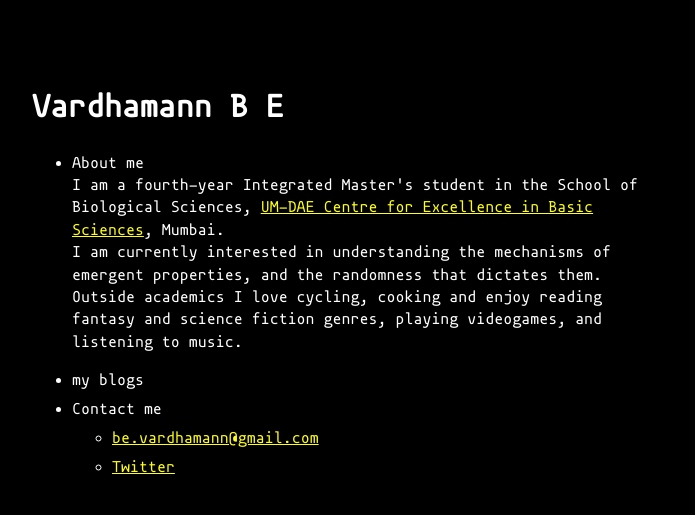
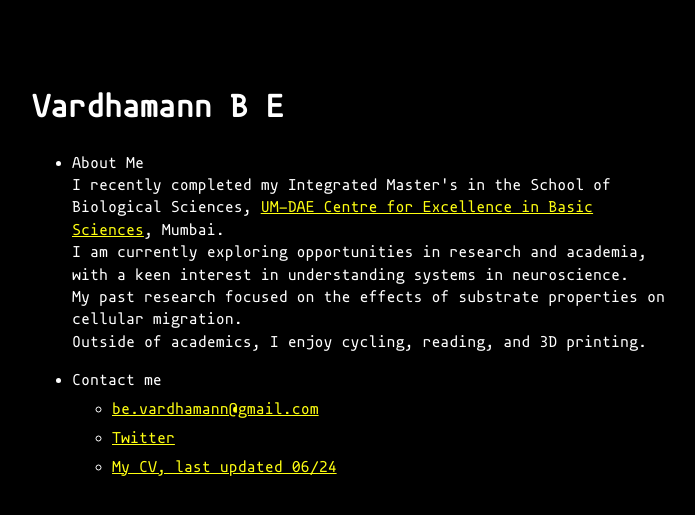
Before and after one commit to vardhamann/vardhamann.github.io, a Jekyll site: the page built from index.md, in a window 1280 px wide. Shown: the top 515 px of the page, without its empty margins (288-983 px from the left). Built offline with Jekyll 4.4.1, drawn with Linux system fonts in a browser that asks for light colours.

Commit message:
update homepage and added CV

```diff
--- a/_config.yml
+++ b/_config.yml
@@ -32,6 +32,7 @@ plugins:
 
 #theme: no-style-please
 remote_theme: riggraz/no-style-please
+favicon: "logo.png" # name+extension of favicon (which must be put on the root folder)
 
 theme_config:
   appearance: "dark" # can be "light", "dark" or "auto"
--- a/_data/menu.yml
+++ b/_data/menu.yml
@@ -2,12 +2,12 @@
 # https://github.com/riggraz/no-style-please#customize-the-menu
 
 entries:
-  - title: <p> About me <br> I am a fourth-year Integrated Master's student in the School of Biological Sciences, <a href="https://www.cbs.ac.in/" target=”_blank”>UM-DAE Centre for Excellence in Basic Sciences</a>, Mumbai. <br> I am currently interested in understanding the mechanisms of emergent properties, and the randomness that dictates them. <br> Outside academics I love cycling, cooking and enjoy reading fantasy and science fiction genres, playing videogames, and listening to music. </p>
-
-  - title: my blogs
-    post_list:
-     limit: 3
+  - title: <p> About Me <br>I recently completed my Integrated Master's in the School of Biological Sciences, <a href="https://www.cbs.ac.in/" target=”_blank”>UM-DAE Centre for Excellence in Basic Sciences</a>, Mumbai. <br> I am currently exploring opportunities in research and academia, with a keen interest in understanding systems in neuroscience. <br> My past research focused on the effects of substrate properties on cellular migration. <br> Outside of academics, I enjoy cycling, reading, and 3D printing.<p>
+  # - title: my blogs
+  #   post_list:
+  #    limit: 3
   - title: Contact me
     entries:
         - title: <a href="mailto:be.vardhamann@gmail.com">be.vardhamann@gmail.com</a>
         - title: <a href="https://twitter.com/Be_Vardhamann"> Twitter </a>
+        - title: <a href="/assets/files/cv.pdf" target="_blank"> My CV, last updated 06/24 </a>
```
